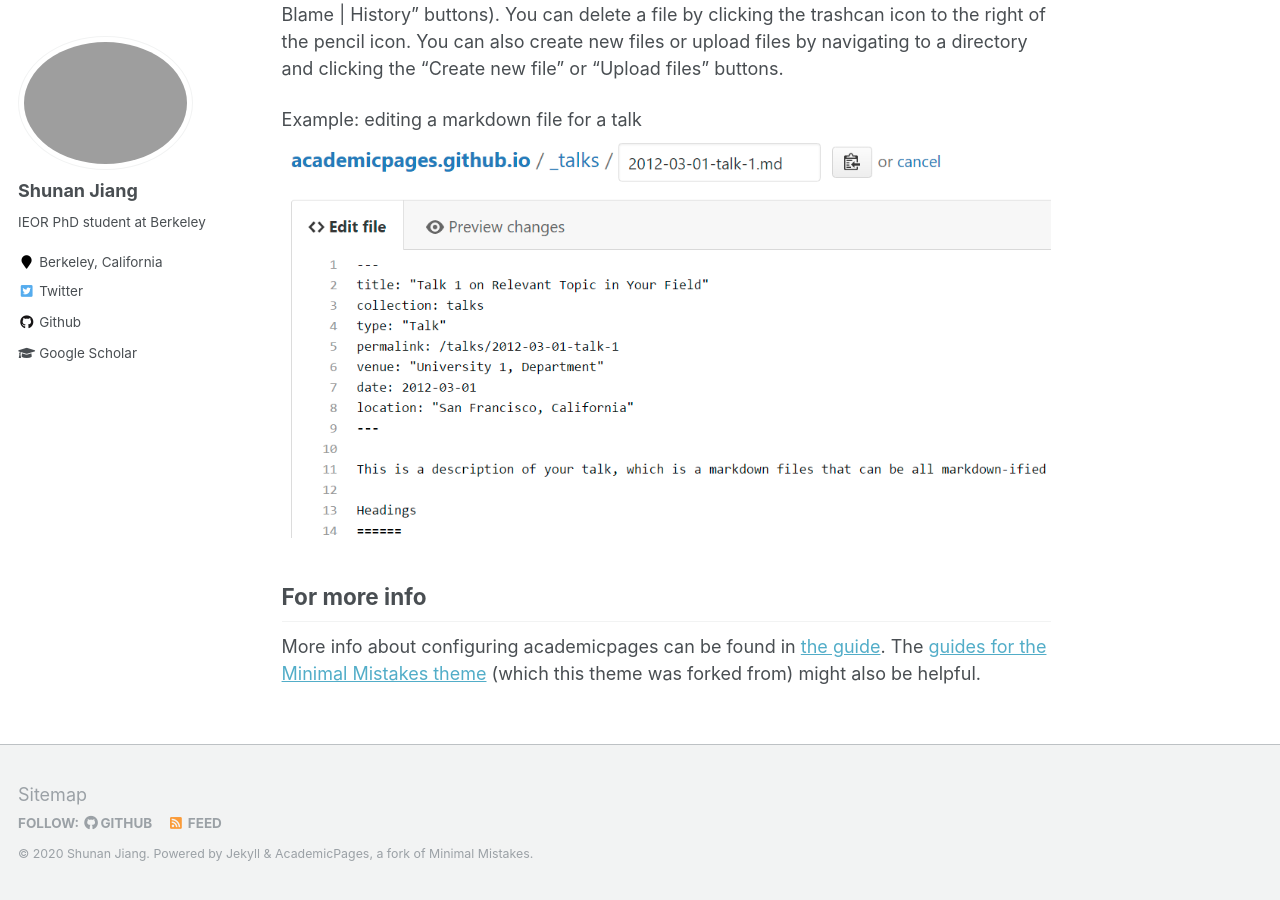
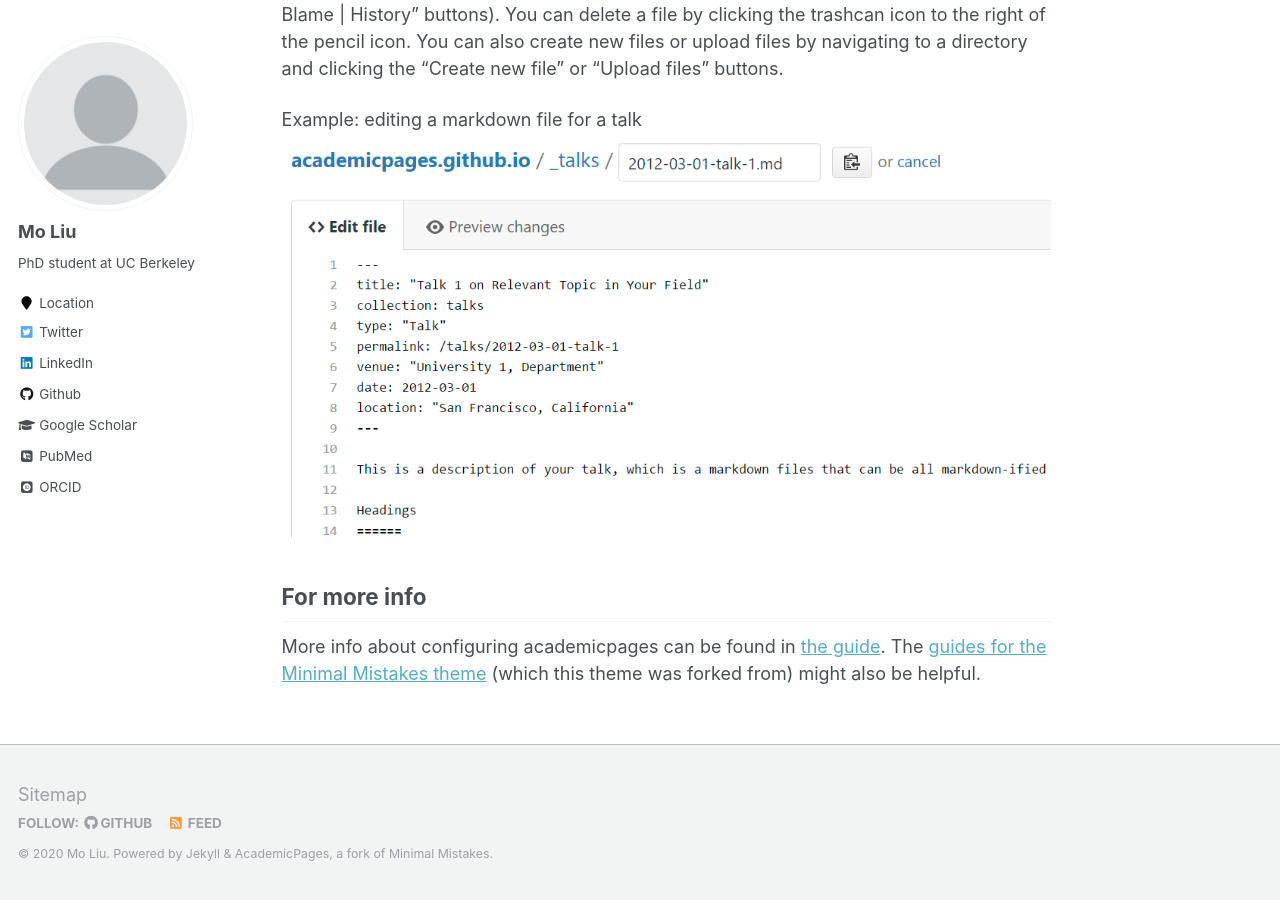
Before and after one commit to clarkmoliu/clarkmoliu.github.io, a Jekyll site: the page built from _pages/about.md, in a window 1280 px wide and 900 px high, scrolled down 2463 px. Built offline with Jekyll 4.4.1, drawn with Linux system fonts in a browser that asks for light colours; some web fonts are replaced.

Commit message:
Update _config.yml

```diff
--- a/_config.yml
+++ b/_config.yml
@@ -1,12 +1,19 @@
+# Welcome to Jekyll!
+#
+# This config file is meant for settings that affect your entire site, values
+# which you are expected to set up once and rarely need to edit after that.
+# For technical reasons, this file is *NOT* reloaded automatically when you use
+# `jekyll serve`. If you change this file, please restart the server process.
 
+# Site Settings
 locale                   : "en-US"
-title                    : "Shunan Jiang"
+title                    : "Mo Liu"
 title_separator          : "-"
-name                     : &name "Shunan Jiang"
-description              : &description "First-year IEOR PhD student at Berkeley IEOR"
-url                      : https://ShunanJiang.github.io # the base hostname & protocol for your site e.g. "https://mmistakes.github.io"
+name                     : &name "Mo Liu"
+description              : &description "PhD student"
+url                      : https://clarkmoliu.github.io # the base hostname & protocol for your site e.g. "https://mmistakes.github.io"
 baseurl                  : "" # the subpath of your site, e.g. "/blog"
-repository               : "ShunanJiang.github.io"
+repository               : "clarkmoliu/clarkmoliu.github.io"
 teaser                   :  # filename of teaser fallback teaser image placed in /images/, .e.g. "500x300.png"
 breadcrumbs              : false # true, false (default)
 words_per_minute         : 160
@@ -49,13 +56,6 @@ alexa_site_verification  :
 yandex_site_verification :
 
 # Social Sharing
-twitter:
-  username               : &twitter
-facebook:
-  username               :
-  app_id                 :
-  publisher              :
-og_image                 :  # Open Graph/Twitter default site image
 # For specifying social profiles
 # - https://developers.google.com/structured-data/customize/social-profiles
 social:
@@ -73,13 +73,13 @@ analytics:
 
 # Site Author
 author:
-  name             : "Shunan Jiang"
-  avatar           : "profile2.jpeg"
-  bio              : "IEOR PhD student at Berkeley"
-  location         : "Berkeley, California"
+  name             : "Mo Liu"
+  avatar           : "profile.png"
+  bio              : "PhD student at UC Berkeley"
+  location         : "Location"
   employer         :
-  pubmed           : #"https://www.ncbi.nlm.nih.gov/pubmed/?term=john+snow"
-  googlescholar    : "https://scholar.google.com/citations?user=--tc3-4AAAAJ&hl=en"
+  pubmed           : "https://www.ncbi.nlm.nih.gov/pubmed/?term=john+snow"
+  googlescholar    : ""
   email            :
   researchgate     :  # example: "https://www.researchgate.net/profile/yourprofile"
   uri              :
@@ -89,20 +89,20 @@ author:
   flickr           :
   facebook         :
   foursquare       :
-  github           : "ShunanJiang"
+  github           : "clarkmoliu"
   google_plus      :
   keybase          :
   instagram        :
   impactstory      : #"https://profiles.impactstory.org/u/xxxx-xxxx-xxxx-xxxx"
   lastfm           :
-  linkedin         :
-  orcid            : #"http://orcid.org/yourorcidurl"
+  linkedin         : "in/mo-liu-1b042415a/"
+  orcid            : "http://orcid.org/yourorcidurl"
   pinterest        :
   soundcloud       :
   stackoverflow    : # http://stackoverflow.com/users/123456/username
   steam            :
   tumblr           :
-  twitter          : "shunanjiang1"
+  twitter          : "replacethistwitterhandle"
   vine             :
   weibo            :
   xing             :
```
